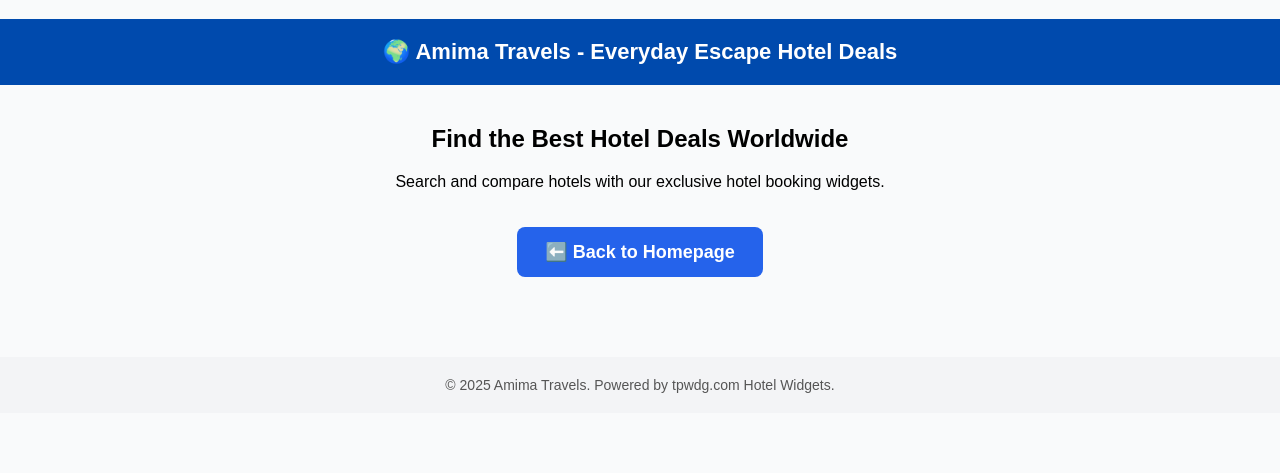
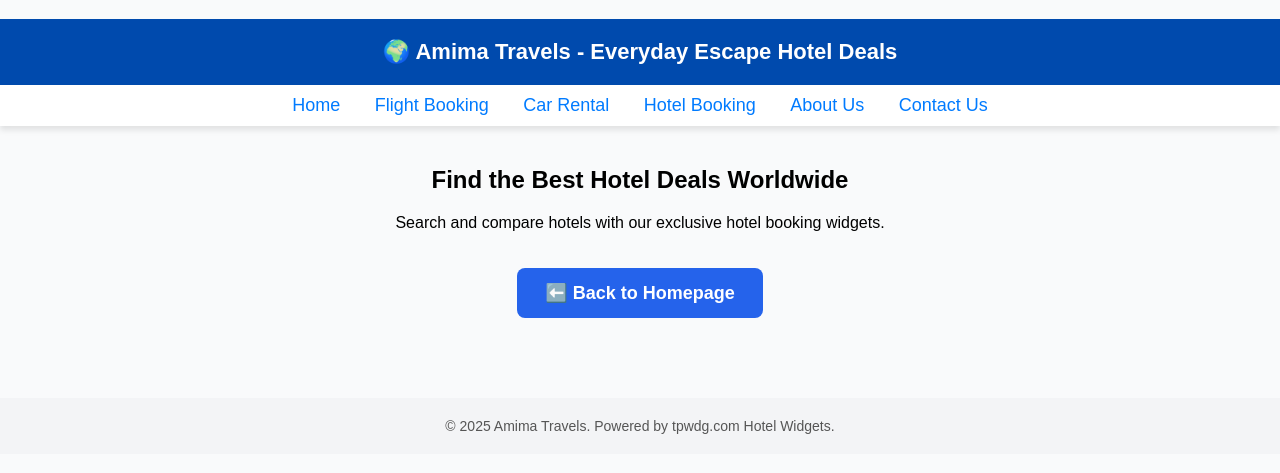
Before and after one commit to amimatravels/amimatravels.github.io, a plain HTML site: page hotelbooking.html in a window 1280 px wide. Shown: the part 61-534 px from the top of the page. Drawn offline with Linux system fonts and the light colour scheme.

Commit message:
Update hotelbooking.html

```diff
--- a/hotelbooking.html
+++ b/hotelbooking.html
@@ -68,6 +68,34 @@
 <header>
     🌍 Amima Travels - Everyday Escape Hotel Deals
 </header>
+    <nav>
+  <a href="index.html">Home</a>
+  <a href="booking.html">Flight Booking</a>
+  <a href="carrental.html">Car Rental</a>
+  <a href="hotelbooking.html">Hotel Booking</a>
+  <a href="aboutus.html">About Us</a>
+  <a href="contactus.html">Contact Us</a>
+</nav>
+
+<style>
+  nav {
+    background: #fff;
+    padding: 10px;
+    box-shadow: 0 4px 6px rgba(0, 0, 0, 0.1);
+    text-align: center;
+  }
+  nav a {
+    margin: 15px;
+    text-decoration: none;
+    font-size: 18px;
+    color: #007bff;
+    font-weight: 500;
+  }
+  nav a:hover {
+    color: #FA742D;
+  }
+</style>
+
 
 <div class="content">
   <h2>Find the Best Hotel Deals Worldwide</h2>
```
